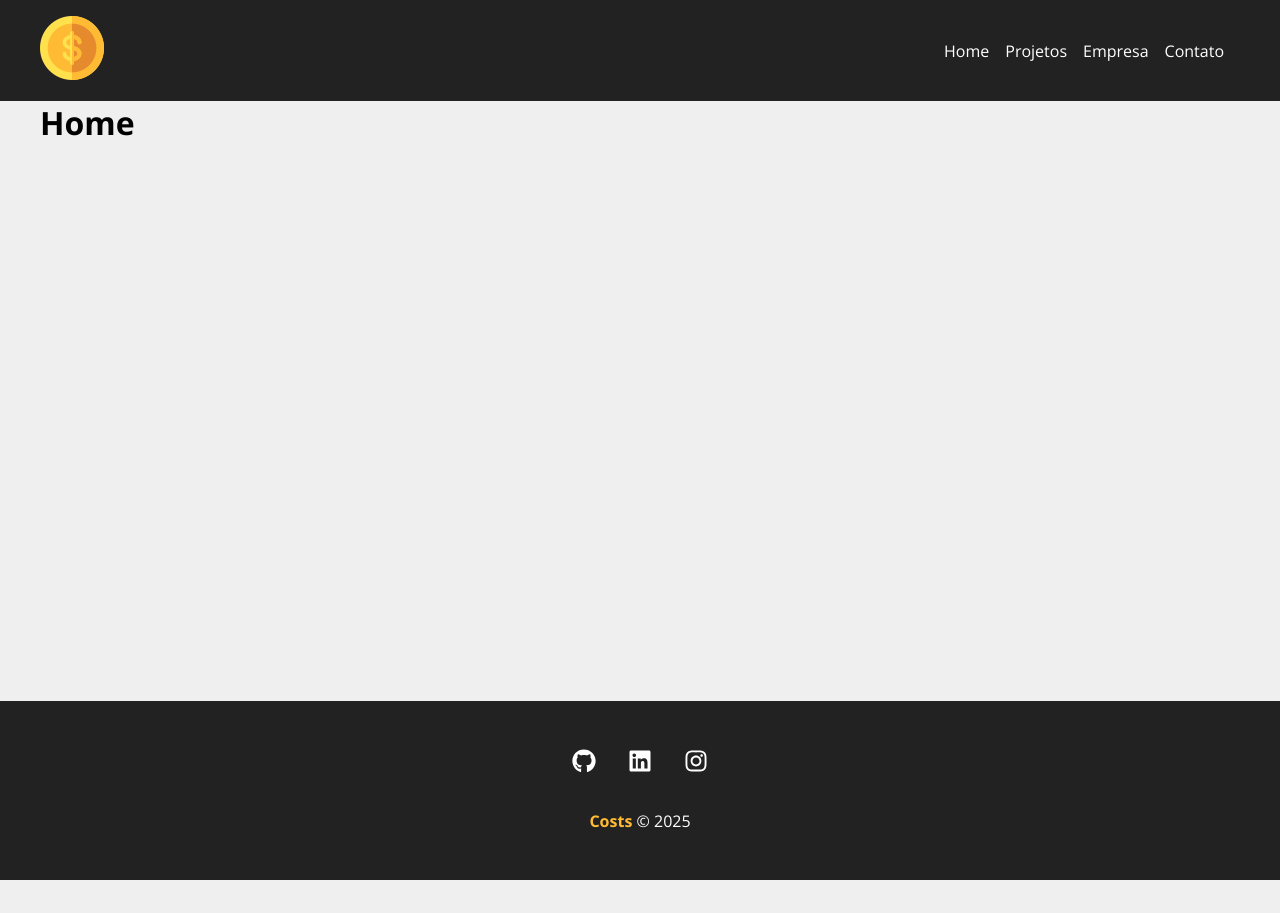
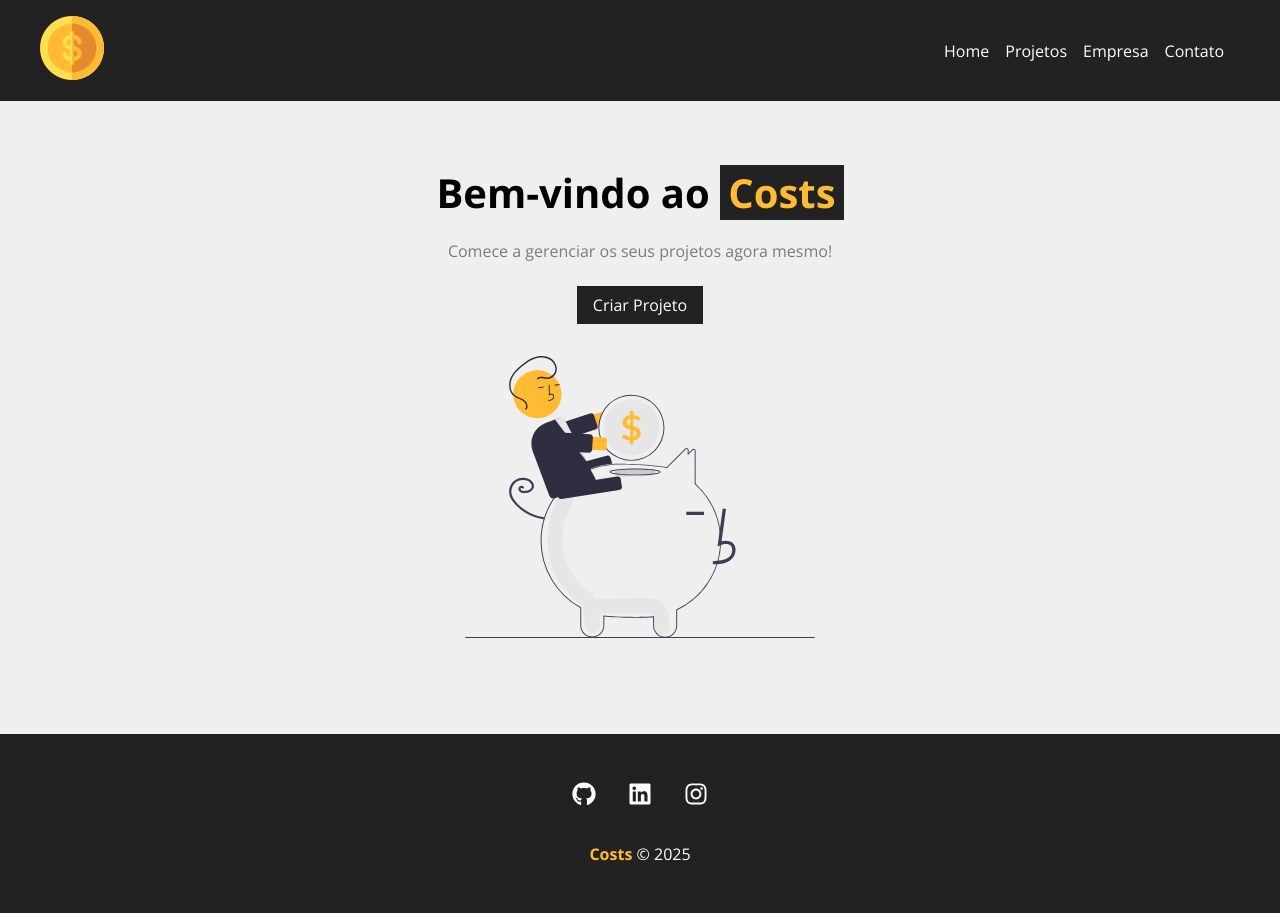
Before and after one commit to carlossfreitass/costs, a React (Create React App) app: page / in a window 1280 px wide. Before the commit the page ends 880 px from the top, so only its background shows below. Built offline with nearby package versions, Linux system fonts and the light colour scheme.

Commit message:
Criando a home

```diff
--- a/src/App.jsx
+++ b/src/App.jsx
@@ -1,5 +1,5 @@
 // Importa os componente do React-Router-DOM
-import { BrowserRouter as Router, Routes, Route, Link } from 'react-router-dom'
+import { BrowserRouter as Router, Routes, Route } from 'react-router-dom'
 
 // Importa os componentes de página
 import Home from './components/pages/Home'
--- /dev/null
+++ b/src/components/layout/LinkButton.jsx
@@ -0,0 +1,10 @@
+import { Link } from 'react-router-dom'
+import styles from './LinkButton.module.css'
+
+function LinkButton({ to, text }) {
+    return (
+        <Link to={to} className={styles.btn}>{text}</Link>
+    )
+}
+
+export default LinkButton
--- /dev/null
+++ b/src/components/layout/LinkButton.module.css
@@ -0,0 +1,12 @@
+.btn {
+    background-color: #222;
+    color: #fff;
+    padding: 0.5em 1em;
+    text-decoration: none;
+    transition: 0.5s;
+}
+
+.btn:hover {
+    color: #ffbb33;
+    text-decoration: underline;
+}
--- a/src/components/pages/Home.jsx
+++ b/src/components/pages/Home.jsx
@@ -1,5 +1,16 @@
+import styles from './Home.module.css'
+import savings from '../../img/savings.svg'
+import LinkButton from '../layout/LinkButton'
+
 function Home() {
-    return <h1>Home</h1>
+    return (
+        <section className={styles.home_container}>
+            <h1>Bem-vindo ao <span>Costs</span></h1>
+            <p>Comece a gerenciar os seus projetos agora mesmo!</p>
+            <LinkButton to="/newproject" text="Criar Projeto" />
+            <img src={savings} alt="Costs" />
+        </section>
+    )
 }
 
 export default Home
--- /dev/null
+++ b/src/components/pages/Home.module.css
@@ -0,0 +1,29 @@
+.home_container {
+    width: 100%;
+    display: flex;
+    flex-direction: column;
+    align-items: center;
+    justify-content: center;
+    padding: 4em;
+}
+
+.home_container h1 {
+    font-size: 2.5em;
+    margin-bottom: .5em;
+}
+
+.home_container h1 span {
+    color: #ffbb33;
+    padding: 0 .2em;
+    background-color: #222;
+}
+
+.home_container p {
+    margin-bottom: 1.5em;
+    color: #7b7b7b;
+}
+
+.home_container img {
+    width: 350px;
+    margin: 2em 0;
+}
```
